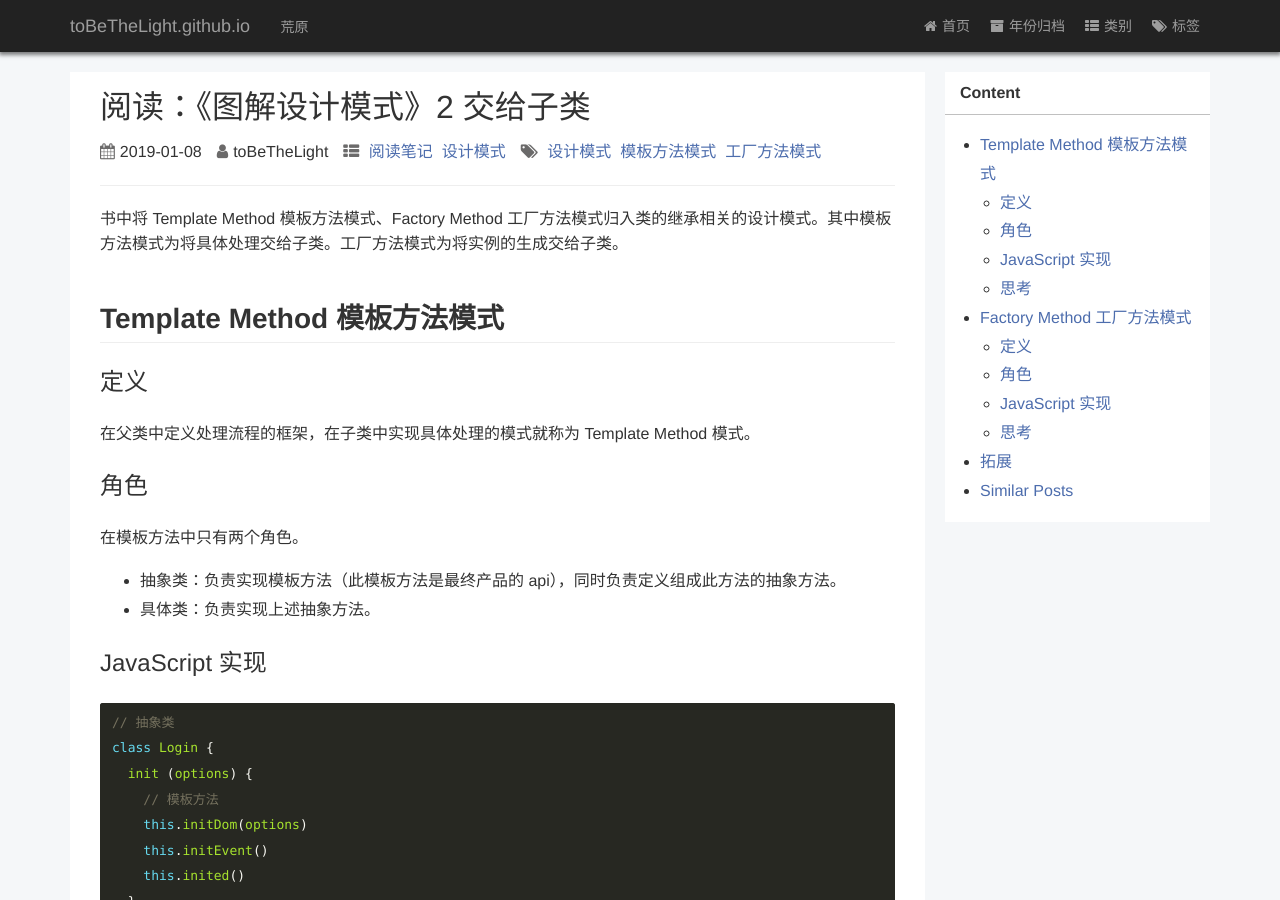
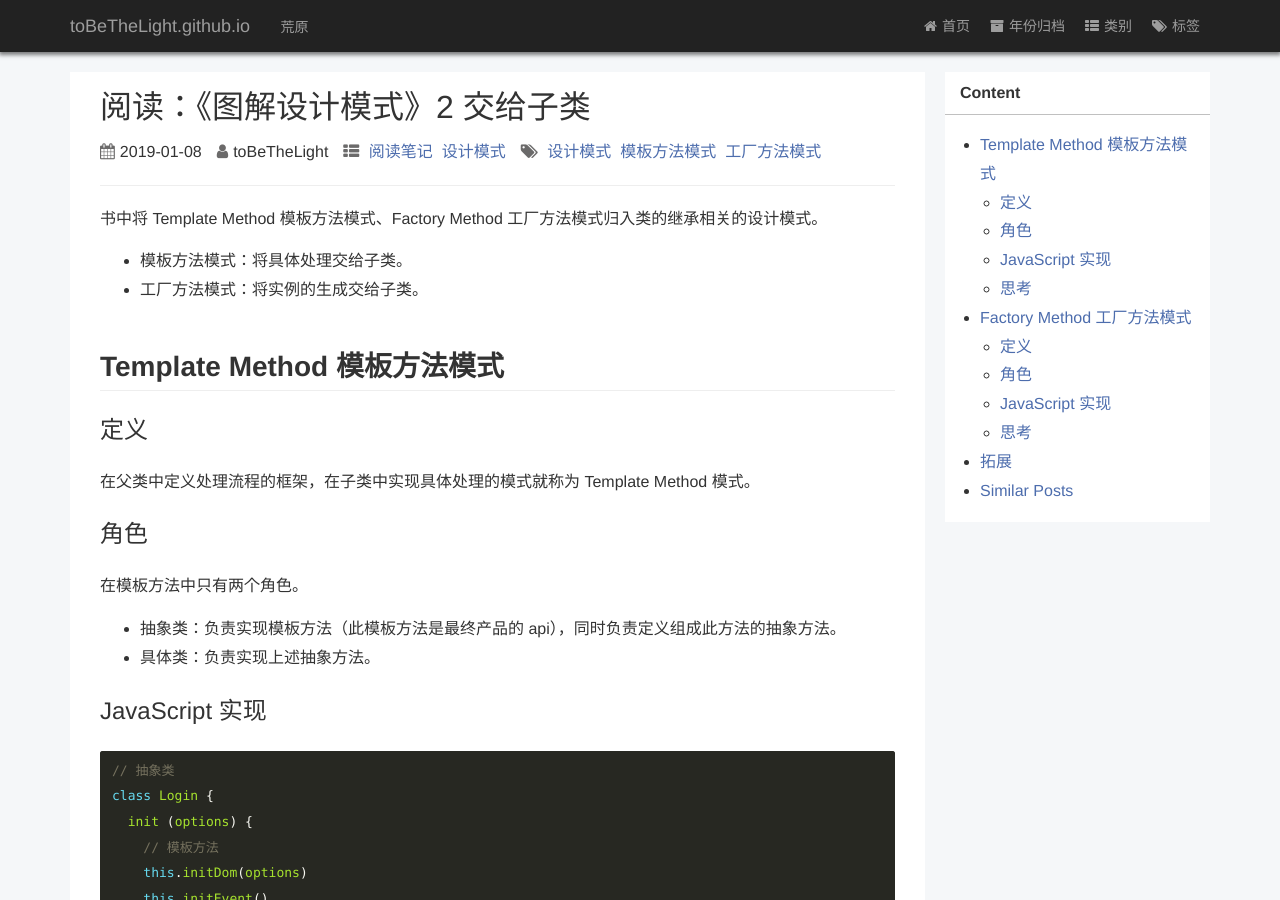
Before and after one commit to toBeTheLight/toBeTheLight.github.io, a Jekyll site: the page built from _posts/2019-01-08-《图解设计模式》2 交给子类.md, in a window 1280 px wide and 900 px high. Built offline with Jekyll 4.4.1, drawn with Linux system fonts in a browser that asks for light colours; a style sheet for code colours, icons or effects is not loaded.

Commit message:
chore: 调整

```diff
--- a/_posts/2019-01-08-《图解设计模式》2 交给子类.md
+++ b/_posts/2019-01-08-《图解设计模式》2 交给子类.md
@@ -8,7 +8,9 @@ author: toBeTheLight
 
 * content
 {:toc}
-书中将 Template Method 模板方法模式、Factory Method 工厂方法模式归入类的继承相关的设计模式。其中模板方法模式为将具体处理交给子类。工厂方法模式为将实例的生成交给子类。
+书中将 Template Method 模板方法模式、Factory Method 工厂方法模式归入类的继承相关的设计模式。
+* 模板方法模式：将具体处理交给子类。
+* 工厂方法模式：将实例的生成交给子类。
 
 
 
```
Also changed, not shown: _posts/2019-01-03-《图解设计模式》1 入门.md (+2 -0 lines).
